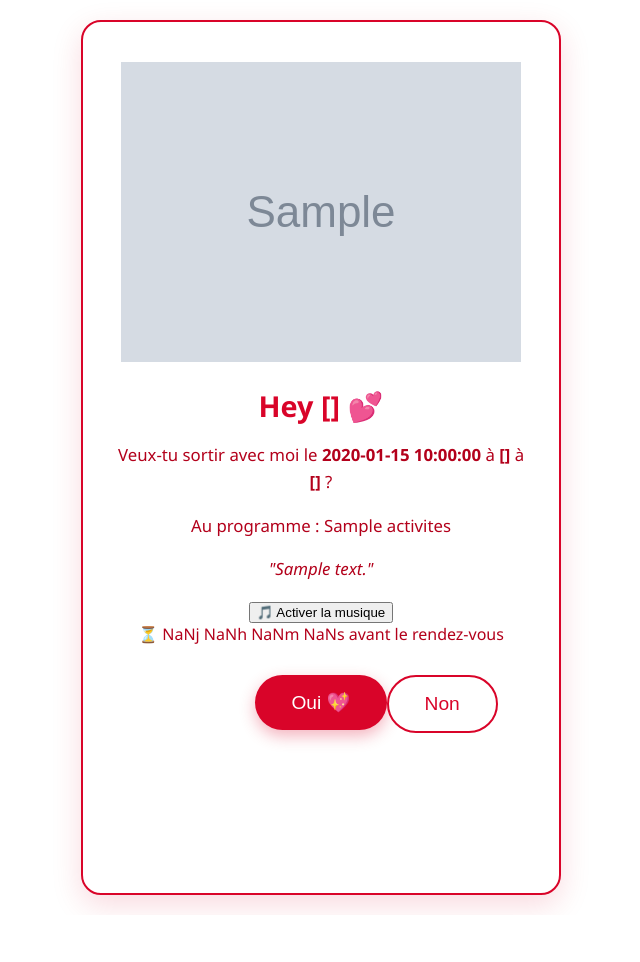
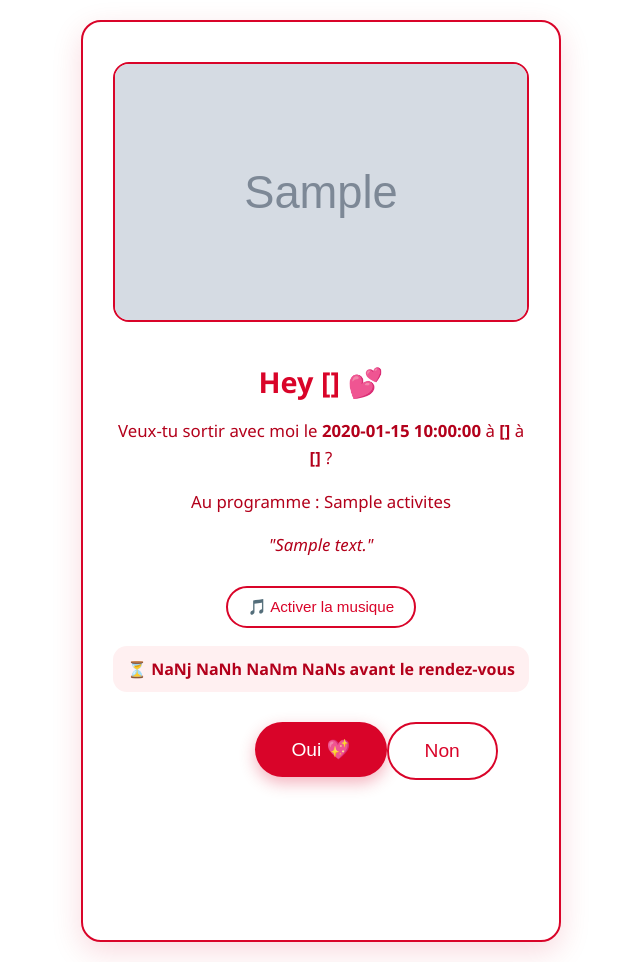
Before and after one commit to ladjagai07/RDV, a Flask app: template templates/invitation.html in a window 1280 px wide. Shown: the whole page, without its empty margins (319-959 px from the left). Before the commit the page ends 911 px from the top, so only its background shows below. Run offline with Flask 3, Linux system fonts and the light colour scheme; the template is opened without the code that fills it: most values are stand-ins (such as "Sample title", 1, 10 or a date in 2020); grey boxes marked "Sample" are stand-in pictures.

Commit message:
Update style.css

```diff
--- a/static/style.css
+++ b/static/style.css
@@ -153,6 +153,42 @@ textarea {
     min-height: 24px;
 }
 
+.photo-invitation {
+    width: 100%;
+    max-height: 260px;
+    object-fit: cover;
+    border-radius: 16px;
+    margin-bottom: 16px;
+    border: 2px solid #d90429;
+}
+
+.btn-musique {
+    margin-top: 10px;
+    padding: 10px 20px;
+    border: 2px solid #d90429;
+    border-radius: 30px;
+    background: #ffffff;
+    color: #d90429;
+    font-size: 0.95em;
+    cursor: pointer;
+    transition: background 0.2s ease, color 0.2s ease;
+}
+
+.btn-musique:hover {
+    background: #d90429;
+    color: #ffffff;
+}
+
+.compte-rebours {
+    margin-top: 18px;
+    padding: 12px;
+    background: #fff0f1;
+    border-radius: 14px;
+    font-weight: 700;
+    color: #b3001b;
+    font-size: 1em;
+}
+
 footer {
     margin-top: 24px;
     font-size: 0.8em;
```
